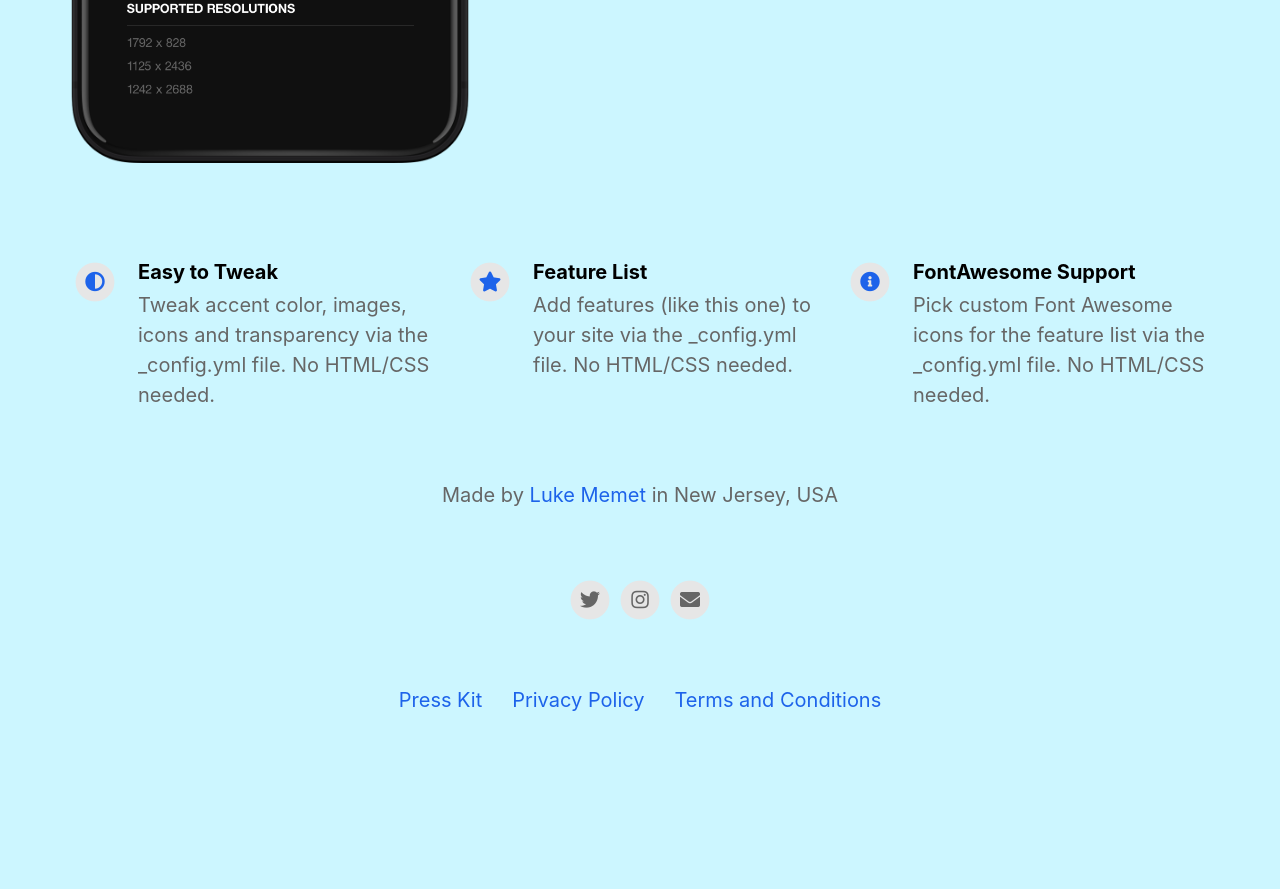
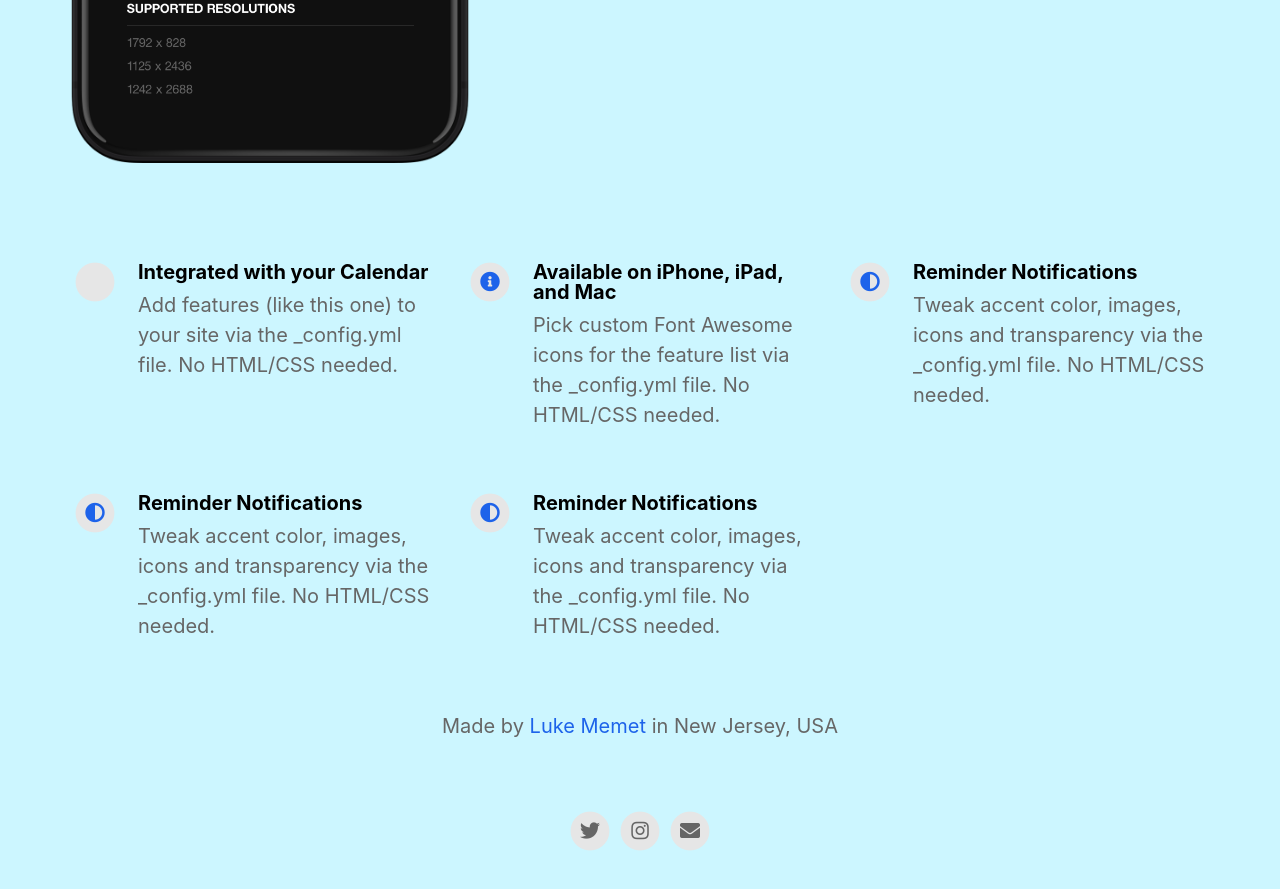
Before and after one commit to TimeFinderApp/https-TimeFinder.app, a Jekyll site: the page built from index.html, in a window 1280 px wide and 900 px high, scrolled down 822 px. Shown: the top 889 px of the window. Built offline with Jekyll 4.4.1, drawn with Linux system fonts in a browser that asks for light colours; nearby versions of some CDN libraries; before the commit the page ends 1602 px from its top, so only the background shows below that.

Commit message:
Update _config.yml

```diff
--- a/_config.yml
+++ b/_config.yml
@@ -36,29 +36,37 @@
 # Feature List                            Edit, add or remove features to be presented.
 features                                  :
 
-  - title                                 : Easy to Tweak
+  - title                                 : Integrated with your Calendar
+    description                           : Add features (like this one) to your site via the _config.yml file. No HTML/CSS needed.
+    fontawesome_icon_name                 : fa-calendar
+
+  - title                                 : Available on iPhone, iPad, and Mac
+    description                           : Pick custom Font Awesome icons for the feature list via the _config.yml file. No HTML/CSS needed.
+    fontawesome_icon_name                 : info-circle
+
+  - title                                 : Reminder Notifications
     description                           : Tweak accent color, images, icons and transparency via the _config.yml file. No HTML/CSS needed.
     fontawesome_icon_name                 : adjust
 
-  - title                                 : Feature List
-    description                           : Add features (like this one) to your site via the _config.yml file. No HTML/CSS needed.
-    fontawesome_icon_name                 : star
+  - title                                 : Reminder Notifications
+    description                           : Tweak accent color, images, icons and transparency via the _config.yml file. No HTML/CSS needed.
+    fontawesome_icon_name                 : adjust
 
-  - title                                 : FontAwesome Support
-    description                           : Pick custom Font Awesome icons for the feature list via the _config.yml file. No HTML/CSS needed.
-    fontawesome_icon_name                 : info-circle
+  - title                                 : Reminder Notifications
+    description                           : Tweak accent color, images, icons and transparency via the _config.yml file. No HTML/CSS needed.
+    fontawesome_icon_name                 : adjust
 
 
 # Theme Settings
 topbar_color                              : "#85EAFF"
-topbar_transparency                       : .9                       # DEFAULT 0.1
+topbar_transparency                       : .9                       # Actually opacity. DEFAULT 0.1
 topbar_title_color                        : "#000000"
 
-cover_image                               :                    # Default: assets/headerimage.png; Replace with alternative image path or image URL.
+cover_image                               :                          # Default: assets/headerimage.png; Replace with alternative image path or image URL.
 cover_overlay_color                       : "#85EAFF"
 cover_overlay_transparency                : 0.5
 
-device_color                              : black                                     # Set to: blue, black, yellow, coral or white.
+device_color                              : black                    # Set to: blue, black, yellow, coral or white.
 
 body_background_color                     : "#CCF6FF"
 
```
